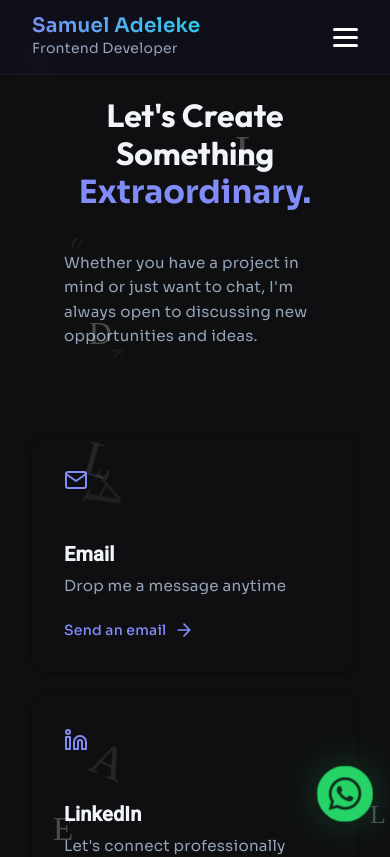
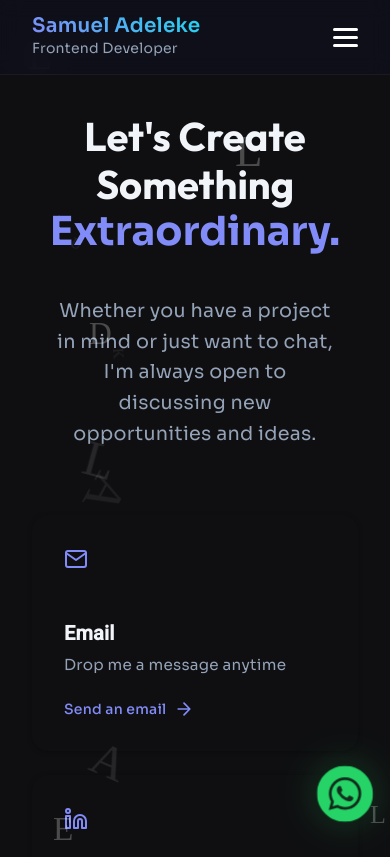
Before and after one commit to saMreact1/sam_portfolio, an Angular app: page /contact in a window 390 px wide. Shown: the top 857 px of the page. Built offline with nearby package versions, Linux system fonts and the light colour scheme; a web font is replaced by a local one.

Commit message:
Contact page competed

```diff
--- a/src/app/pages/contact/contact.component.scss
+++ b/src/app/pages/contact/contact.component.scss
@@ -359,15 +359,18 @@
   .contact-container {
 
     .hero {
-        margin-bottom: 2rem;
+        margin-top: 2rem;
+        margin-bottom: 1.6rem;
+        padding: 1rem;
 
         h1 {
-            font-size: 2rem;
+            font-size: 2.5rem;
             margin-bottom: 2.5rem;
         }
 
         p {
-            font-size: 0.95rem;
+            text-align: center;
+            font-size: 1.2rem;
             margin: 1.5rem auto;
         }
     }
```
